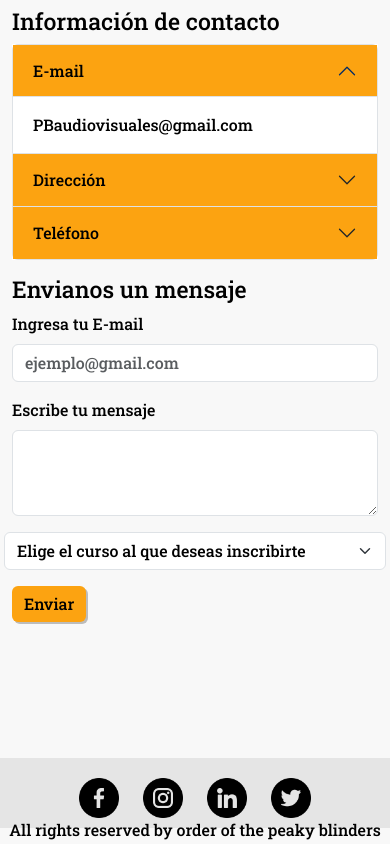
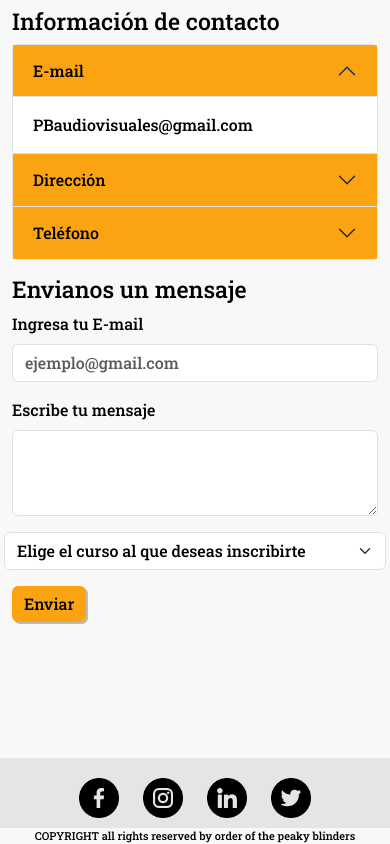
Before and after one commit to juanjohtml/primer-repositorio, a website: page contacto.html in a window 390 px wide. Shown: the part 356-1200 px from the top of the page. Drawn offline with nearby package versions, Linux system fonts and the light colour scheme.

Commit message:
entrega final

```diff
--- a/contacto.html
+++ b/contacto.html
@@ -186,7 +186,7 @@
 					class="logo__twitter"></a>
 		</div>
 
-		<p> All rights reserved by order of the peaky blinders</p>
+		<p> COPYRIGHT all rights reserved by order of the peaky blinders</p>
 
 
 	</footer>
--- a/scss/partials/_mediaQ.scss
+++ b/scss/partials/_mediaQ.scss
@@ -231,6 +231,10 @@
 
     #footer {
         flex-direction: column;
+        p{
+            margin: 10px 0;
+            font-size: 11px;
+        }
 
         .redes-responsive {
             a {
```
Also changed, not shown: imagenes/styles/estilo.css.
